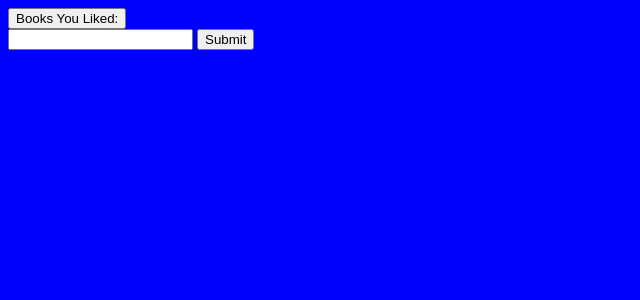
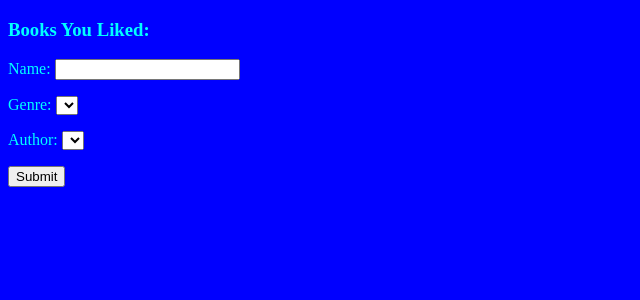
Before and after one commit to rupeshghimire7/BookSuggestor, a Django app: page / in a window 1280 px wide. Shown: the top 300 px of the page, without its empty margins (0-640 px from the left). Run offline with Django 4.2, Linux system fonts and the light colour scheme; data that the repository does not hold is empty.

Commit message:
Fixed Insert

```diff
--- a/BookSuggestor/books/forms.py
+++ b/BookSuggestor/books/forms.py
@@ -35,4 +35,4 @@ class SearchForm(ModelForm):
     class Meta:
         model = Book
         # fields = "__all__"
-        exclude = ['created_at','photo', 'name']
+        exclude = ['photo']
--- a/BookSuggestor/books/templates/books/addData.html
+++ b/BookSuggestor/books/templates/books/addData.html
@@ -24,9 +24,9 @@
 <form method="POST" enctype="multipart/form-data" action="{% url 'add' %}">
     {% csrf_token %}
 
-    {{gf.as_p}}
-    {{af.as_p}}
-    {{bf.as_p}}
+    {{authForm.as_p}}
+    {{genForm.as_p}}
+    {{bkForm.as_p}}
 
     <input type="submit" style="color: blue;">
 
--- a/BookSuggestor/books/templates/books/suggestBook.html
+++ b/BookSuggestor/books/templates/books/suggestBook.html
@@ -3,7 +3,6 @@
 {% block title %}
 Suggestor
 {% endblock %}
-
 
 
 {% block content %}
@@ -12,20 +11,17 @@ Suggestor
     {% csrf_token %}
 
     <div class="dropdown">
-        <button class="dropbtn">Books You Liked:</button>
+        <h3> Books You Liked: </h3>
         <div class="dropdown-content">
             {% for book in books %}
-            <a href=""> {{book.name}} </a>
+            {{book.name}}
             {% endfor %}
         </div>
       </div>
 
-    <input type="" >
     {{form.as_p}}
 
-
 <input type="submit">
-
 </form>
 
 {% endblock %}
--- a/BookSuggestor/books/views.py
+++ b/BookSuggestor/books/views.py
@@ -62,7 +62,7 @@ def addData(request):
                 # a = Author.objects.create(aname=auth_name.upper())
                 # a.save()
                 cursor.execute("INSERT into books_author (aname) VALUES (%s)", [auth_name.upper()])
-                cursor.execute("SELECT id FROM books_author WHERE type=%s",[auth_name.upper()])
+                cursor.execute("SELECT id FROM books_author WHERE aname=%s",[auth_name.upper()])
                 a = cursor.fetchone()
                 print("author id : ",a)
     #             # g = Genre.objects.create(type=gen_type.upper())
@@ -72,7 +72,7 @@ def addData(request):
                 g = cursor.fetchone()
 
 
-    #             cursor.execute("INSERT into books_book (name,author_id,genre_id) VALUES(%(name)s, %(a)s, %(g)s)",{'name':b.name.upper(), 'a':a, 'g':g})
+                cursor.execute("INSERT into books_book (name,author_id,genre_id) VALUES(%(name)s, %(a)s, %(g)s)",{'name':b.name.upper(), 'a':a, 'g':g})
     else:
         af = AuthorForm()
         bf = BookForm()
@@ -82,17 +82,15 @@ def addData(request):
 
     context = {'books':book_names, 'authForm':af, 'bkForm':bf, 'genForm':gf,'count':count}
 
-    return render(request, 'books/addData.html')
+    return render(request, 'books/addData.html',context)
 
 
 
 def bookSuggestor(request):
     form = SearchForm()
-
     book_list = getbooks()
-
     context = {'form':form,'books':book_list}
-    return render(request, 'books/suggestBook.html' )
+    return render(request, 'books/suggestBook.html', context )
 
 
 
```
